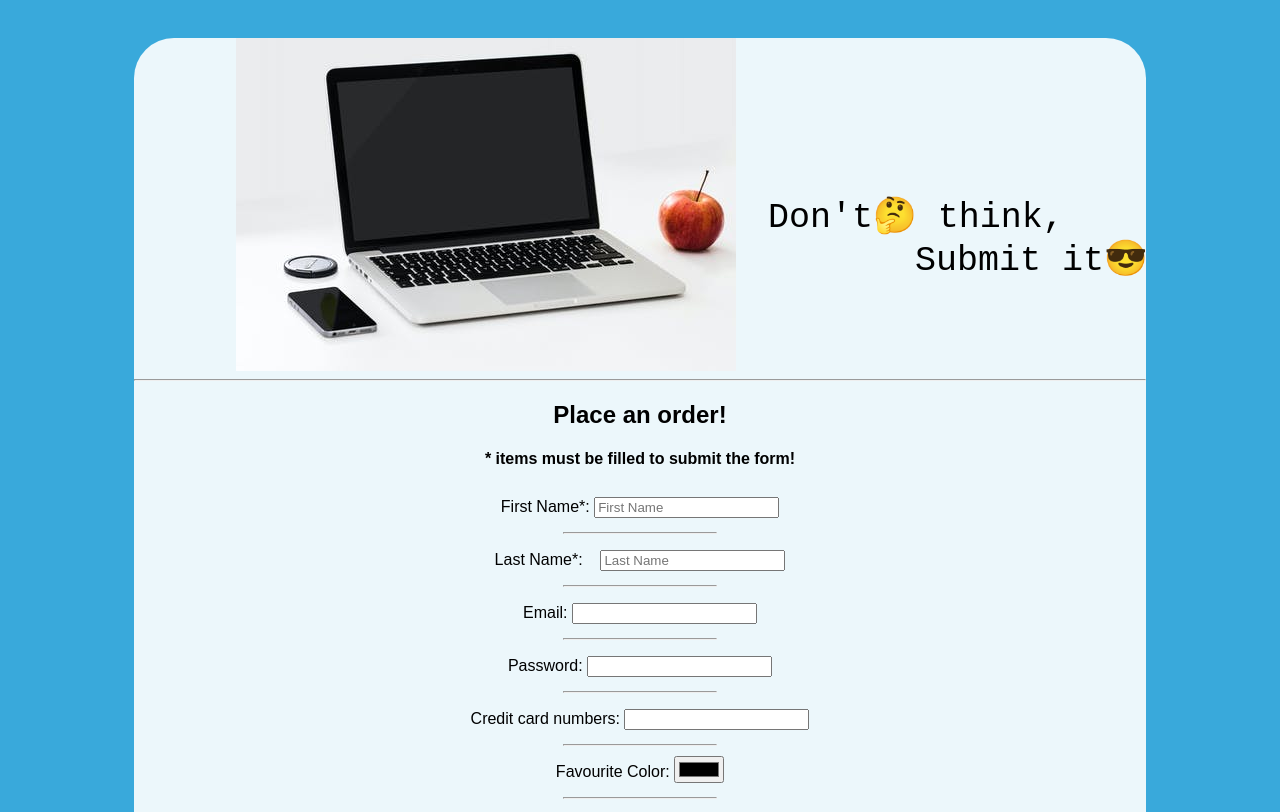
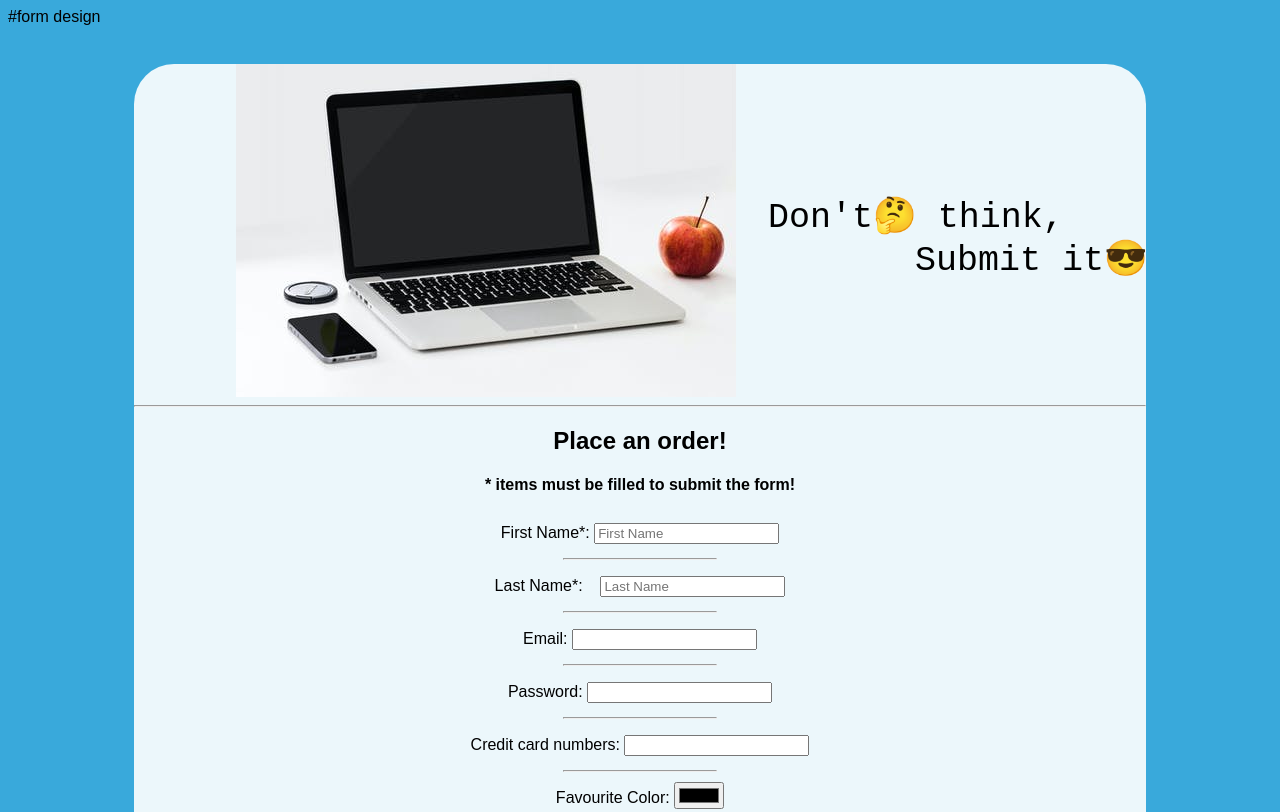
Before and after one commit to gairebibek8/web-page-design, a plain HTML site: page form-design/index.html in a window 1280 px wide. Shown: the top 812 px of the page. Drawn offline with Linux system fonts and the light colour scheme.

Commit message:
Update index.html

```diff
--- a/form-design/index.html
+++ b/form-design/index.html
@@ -1,4 +1,5 @@
 <html>
+    #form design
     <head>
         <title> Form Design! </title>
 
```
